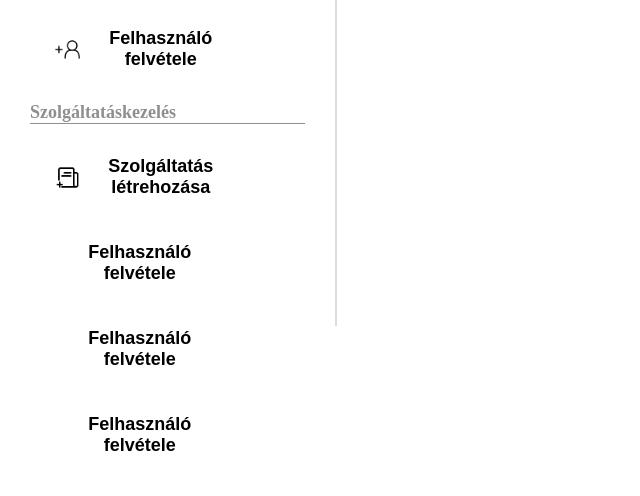
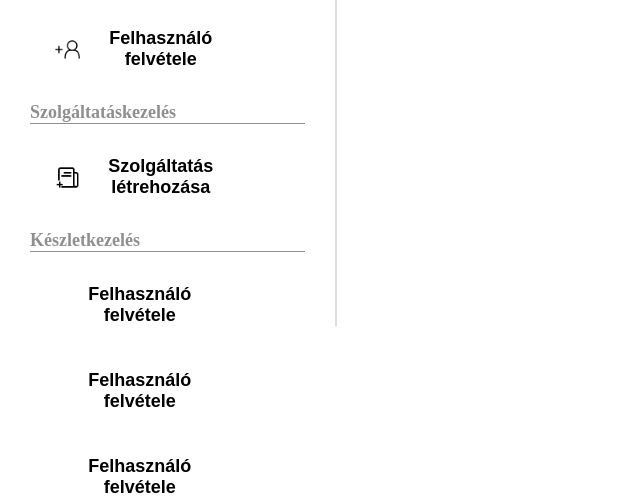
Before and after one commit to kerekeserik684/Szakdolgozat-2026, a PHP site: page /admin_page.php in a window 1280 px wide. Shown: the part 474-970 px from the top of the page, without its empty margins (0-640 px from the left). Run offline with PHP 8.4, Linux system fonts and the light colour scheme; a user stored in the database is signed in; data comes from the database, SQL or seed files in the repository.

Commit message:
Készletkezelés

```diff
--- a/admin_page.php
+++ b/admin_page.php
@@ -53,6 +53,7 @@ $todayKeyCount = $conn->query("
             <button onclick="window.location.href='service_register_page.php'"class="<?= basename($_SERVER['PHP_SELF']) == 'service_register_page.php' ? 'active' : '' ?>">
                 <img src="background/service_add.png" class="menu-icon">
             Szolgáltatás létrehozása</button>
+            <h3>Készletkezelés</h3>
             <button onclick="window.location.href='user_register_page.php'">Felhasználó felvétele</button>
             <button onclick="window.location.href='user_register_page.php'">Felhasználó felvétele</button>
             <button onclick="window.location.href='user_register_page.php'">Felhasználó felvétele</button>
--- a/guest_register_page.php
+++ b/guest_register_page.php
@@ -61,6 +61,7 @@ if (isset($_POST['register_guest'])) {
             <button onclick="window.location.href='service_register_page.php'"class="<?= basename($_SERVER['PHP_SELF']) == 'service_register_page.php' ? 'active' : '' ?>">
                 <img src="background/service_add.png" class="menu-icon">
             Szolgáltatás létrehozása</button>
+            <h3>Készletkezelés</h3>
             <button onclick="window.location.href='user_register_page.php'">Felhasználó felvétele</button>
             <button onclick="window.location.href='user_register_page.php'">Felhasználó felvétele</button>
             <button onclick="window.location.href='user_register_page.php'">Felhasználó felvétele</button>
--- a/guests_page.php
+++ b/guests_page.php
@@ -249,6 +249,7 @@ if ($guest) {
             <button onclick="window.location.href='service_register_page.php'"class="<?= basename($_SERVER['PHP_SELF']) == 'service_register_page.php' ? 'active' : '' ?>">
                 <img src="background/service_add.png" class="menu-icon">
             Szolgáltatás létrehozása</button>
+            <h3>Készletkezelés</h3>
             <button onclick="window.location.href='user_register_page.php'">Felhasználó felvétele</button>
             <button onclick="window.location.href='user_register_page.php'">Felhasználó felvétele</button>
             <button onclick="window.location.href='user_register_page.php'">Felhasználó felvétele</button>
--- a/service_register_page.php
+++ b/service_register_page.php
@@ -81,7 +81,7 @@ if (isset($_POST['create_service'])) {
             class="<?= basename($_SERVER['SCRIPT_NAME']) == 'service_register_page.php' ? 'active' : '' ?>">
             <img src="background/service_add.png" class="menu-icon"> Szolgáltatás létrehozása
         </button>
-
+        <h3>Készletkezelés</h3>
             <button onclick="window.location.href='user_register_page.php'">Felhasználó felvétele</button>
             <button onclick="window.location.href='user_register_page.php'">Felhasználó felvétele</button>
             <button onclick="window.location.href='user_register_page.php'">Felhasználó felvétele</button>
--- a/user_register_page.php
+++ b/user_register_page.php
@@ -70,6 +70,7 @@ if (isset($_POST['create_user'])) {
             <button onclick="window.location.href='service_register_page.php'"class="<?= basename($_SERVER['PHP_SELF']) == 'service_register_page.php' ? 'active' : '' ?>">
                 <img src="background/service_add.png" class="menu-icon">
             Szolgáltatás létrehozása</button>
+            <h3>Készletkezelés</h3>
             <button onclick="window.location.href='user_register_page.php'">Felhasználó felvétele</button>
             <button onclick="window.location.href='user_register_page.php'">Felhasználó felvétele</button>
             <button onclick="window.location.href='user_register_page.php'">Felhasználó felvétele</button>
```
